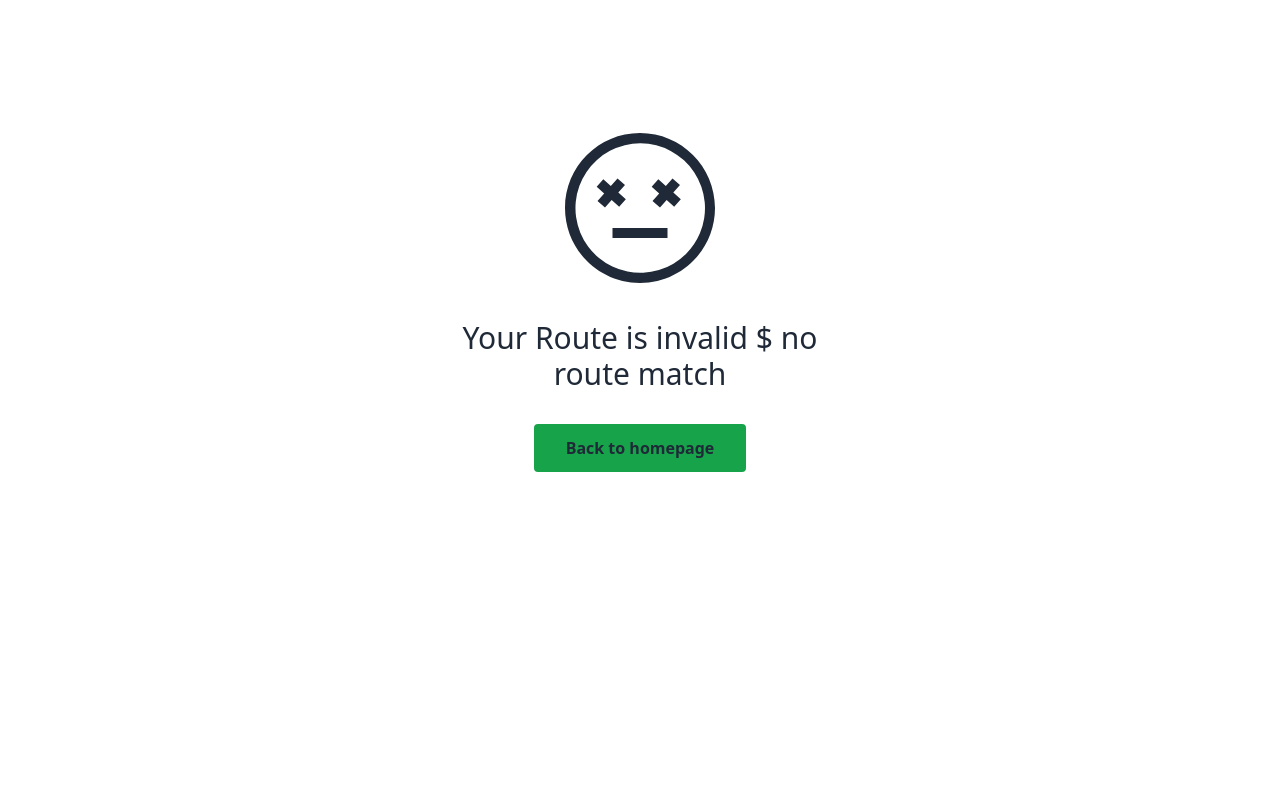
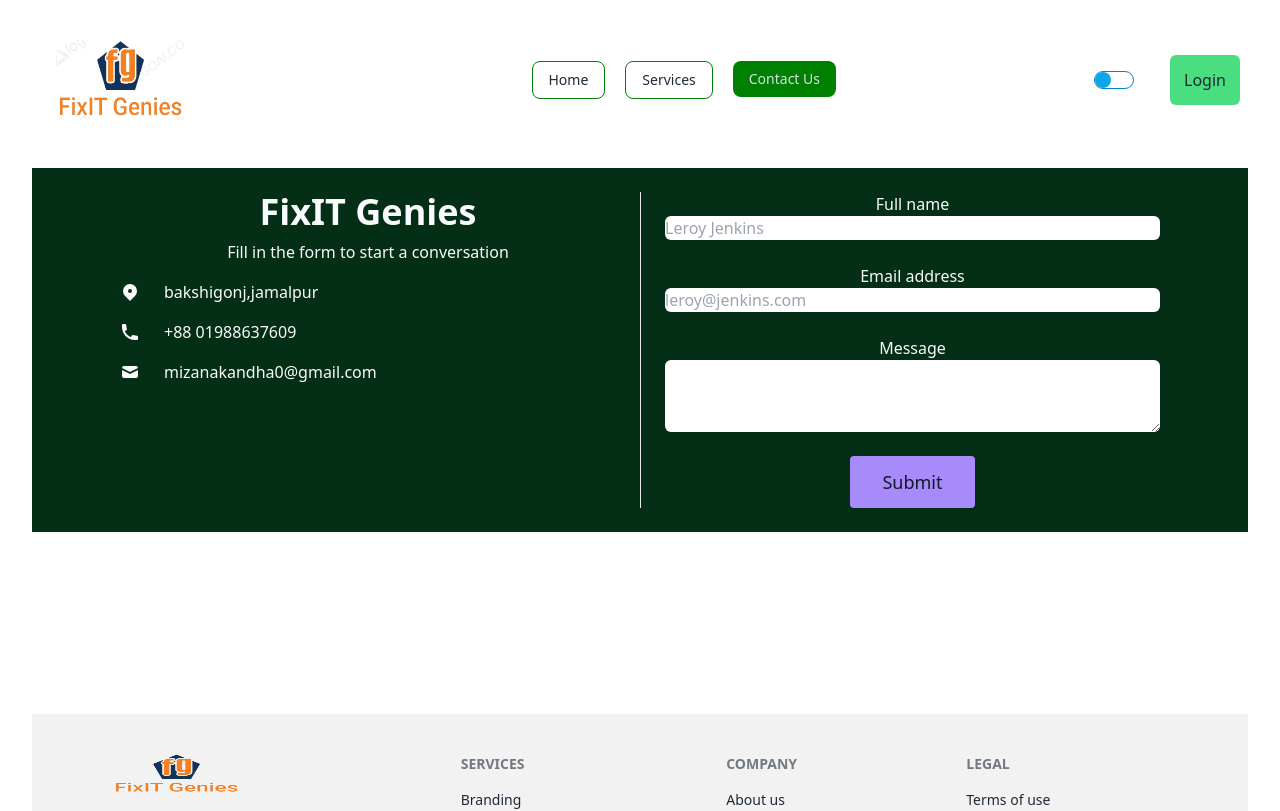
Before and after one commit to mizanurrahman70/Fix-It-Genius-Client-side, a React (Vite) app: page /contact in a window 1280 px wide. Shown: the top 811 px of the page. Built offline with nearby package versions, Linux system fonts and the light colour scheme; no server answers.

Commit message:
added cotact section

```diff
--- a/src/Home/Navber/Navber.jsx
+++ b/src/Home/Navber/Navber.jsx
@@ -39,6 +39,7 @@
       <li>
         <NavLink style={({isActive})=>isActive?{backgroundColor:'green',font:'bold'}:{border:'1px solid green'}} to="/all_services">Services </NavLink>
       </li>
+
       {user && <li>
         <details>
           <summary className="border border-green-600">Dashboard</summary>
@@ -55,9 +56,13 @@
             <li onClick={()=>setActiveClass(4)} className={`${activeClass===4?'bg-green-400 rounded-2xl':''}`}>
               <Link to="service_to_do">Service-To-Do</Link>
             </li>
+
           </ul>
         </details>
       </li>}
+      <li>
+        <NavLink style={({isActive})=>isActive?{backgroundColor:'green',font:'bold'}:{border:'1px solid green'}} to="/contact">Contact Us </NavLink>
+      </li>
     </>
   );
   return (
--- /dev/null
+++ b/src/Pages/contact us/Contact.jsx
@@ -0,0 +1,52 @@
+import React from 'react';
+
+const Contact = () => {
+    return (
+        <section className="py-6 bg-green-950 dark:bg-gray-100 text-gray-50 max-h-screen my-10 ">
+        <div className="grid max-w-6xl grid-cols-1 px-6 mx-auto lg:px-8 md:grid-cols-2 md:divide-x">
+            <div className="py-6 md:py-0 md:px-6">
+                <h1 className="text-4xl font-bold">FixIT Genies</h1>
+                <p className="pt-2 pb-4">Fill in the form to start a conversation</p>
+                <div className="space-y-4">
+                    <p className="flex items-center">
+                        <svg xmlns="http://www.w3.org/2000/svg" viewBox="0 0 20 20" fill="currentColor" className="w-5 h-5 mr-2 sm:mr-6">
+                            <path fillRule="evenodd" d="M5.05 4.05a7 7 0 119.9 9.9L10 18.9l-4.95-4.95a7 7 0 010-9.9zM10 11a2 2 0 100-4 2 2 0 000 4z" clipRule="evenodd"></path>
+                        </svg>
+                        <span>bakshigonj,jamalpur</span>
+                    </p>
+                    <p className="flex items-center">
+                        <svg xmlns="http://www.w3.org/2000/svg" viewBox="0 0 20 20" fill="currentColor" className="w-5 h-5 mr-2 sm:mr-6">
+                            <path d="M2 3a1 1 0 011-1h2.153a1 1 0 01.986.836l.74 4.435a1 1 0 01-.54 1.06l-1.548.773a11.037 11.037 0 006.105 6.105l.774-1.548a1 1 0 011.059-.54l4.435.74a1 1 0 01.836.986V17a1 1 0 01-1 1h-2C7.82 18 2 12.18 2 5V3z"></path>
+                        </svg>
+                        <span>+88 01988637609</span>
+                    </p>
+                    <p className="flex items-center">
+                        <svg xmlns="http://www.w3.org/2000/svg" viewBox="0 0 20 20" fill="currentColor" className="w-5 h-5 mr-2 sm:mr-6">
+                            <path d="M2.003 5.884L10 9.882l7.997-3.998A2 2 0 0016 4H4a2 2 0 00-1.997 1.884z"></path>
+                            <path d="M18 8.118l-8 4-8-4V14a2 2 0 002 2h12a2 2 0 002-2V8.118z"></path>
+                        </svg>
+                        <span>mizanakandha0@gmail.com</span>
+                    </p>
+                </div>
+            </div>
+            <form noValidate="" className="flex flex-col py-6 space-y-6 md:py-0 md:px-6">
+                <label className="block">
+                    <span className="mb-1">Full name</span>
+                    <input type="text" placeholder="Leroy Jenkins" className="block w-full rounded-md shadow-sm focus:ring focus:ring-opacity-75 focus:ring-violet-400 focus:dark:ring-violet-600 bg-white dark:bg-gray-100" />
+                </label>
+                <label className="block">
+                    <span className="mb-1">Email address</span>
+                    <input type="email" placeholder="leroy@jenkins.com" className="block w-full rounded-md shadow-sm focus:ring focus:ring-opacity-75 focus:ring-violet-400 focus:dark:ring-violet-600 bg-white dark:bg-gray-100" />
+                </label>
+                <label className="block">
+                    <span className="mb-1">Message</span>
+                    <textarea rows="3" className="block w-full rounded-md focus:ring focus:ring-opacity-75 focus:ring-violet-400 focus:dark:ring-violet-600 bg-white dark:bg-gray-100"></textarea>
+                </label>
+                <button type="button" className="self-center px-8 py-3 text-lg rounded focus:ring hover:ring focus:ring-opacity-75 bg-violet-400 dark:bg-violet-600 text-gray-900 dark:text-gray-50 focus:ring-violet-400 focus:dark:ring-violet-600 hover:ring-violet-400 hover:dark:ring-violet-600">Submit</button>
+            </form>
+        </div>
+    </section>
+    );
+};
+
+export default Contact;
--- a/src/Routs/Routs.jsx
+++ b/src/Routs/Routs.jsx
@@ -13,6 +13,7 @@
 import ServiceToDo from "../Pages/Service To Do/ServiceToDo";
 import PrivetRout from "../Authintication/PrivetRoute";
 import Error from "../Components/Error";
+import Contact from "../Pages/contact us/Contact";
   const router = createBrowserRouter([
     {
       path: "/",
@@ -73,6 +74,11 @@
             element:<PrivetRout><ServiceToDo></ServiceToDo></PrivetRout>,
 
           },
+        {
+            path:'/contact',
+            element:<Contact></Contact>,
+
+          },
       ])
 
     },
```
